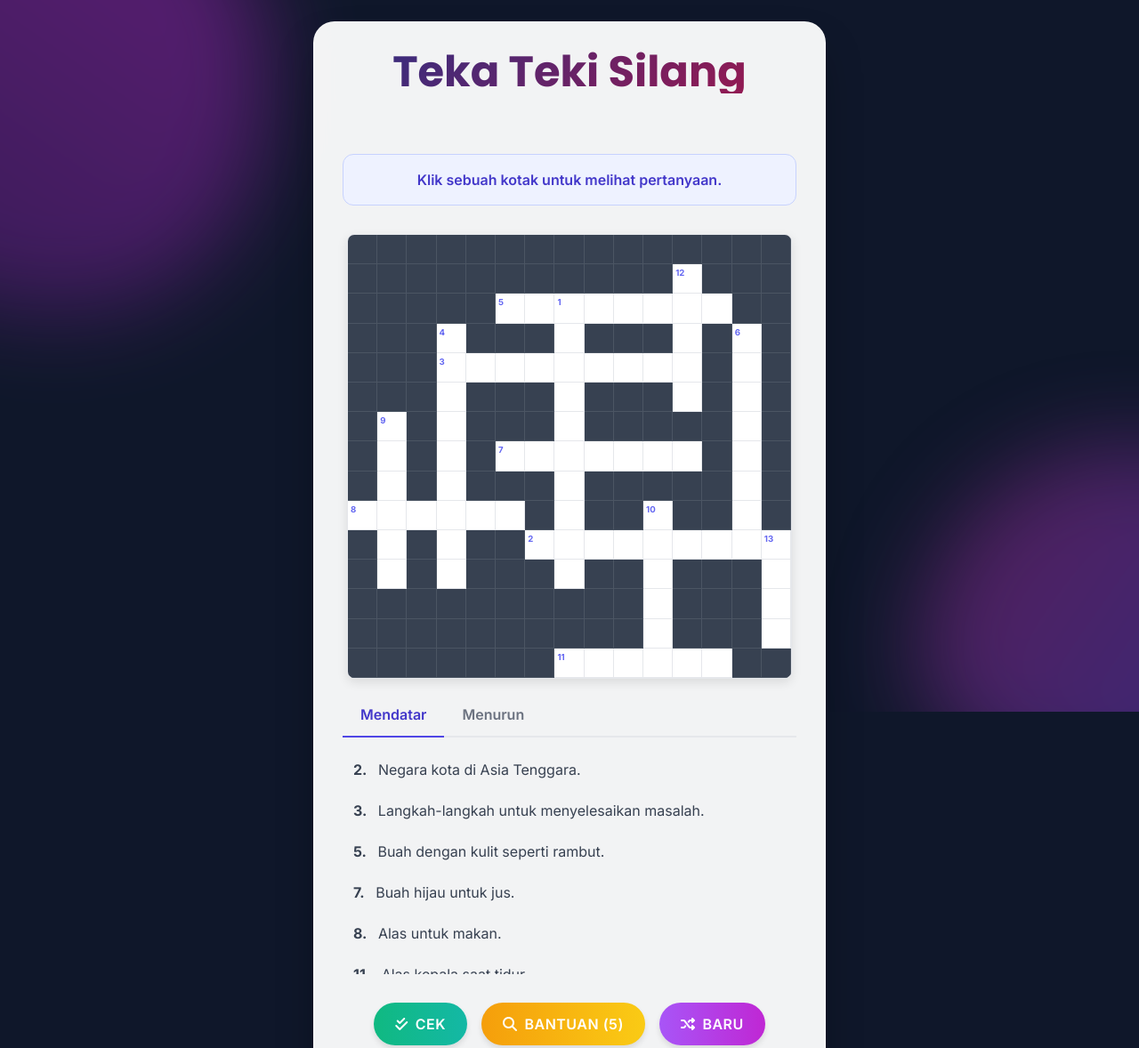
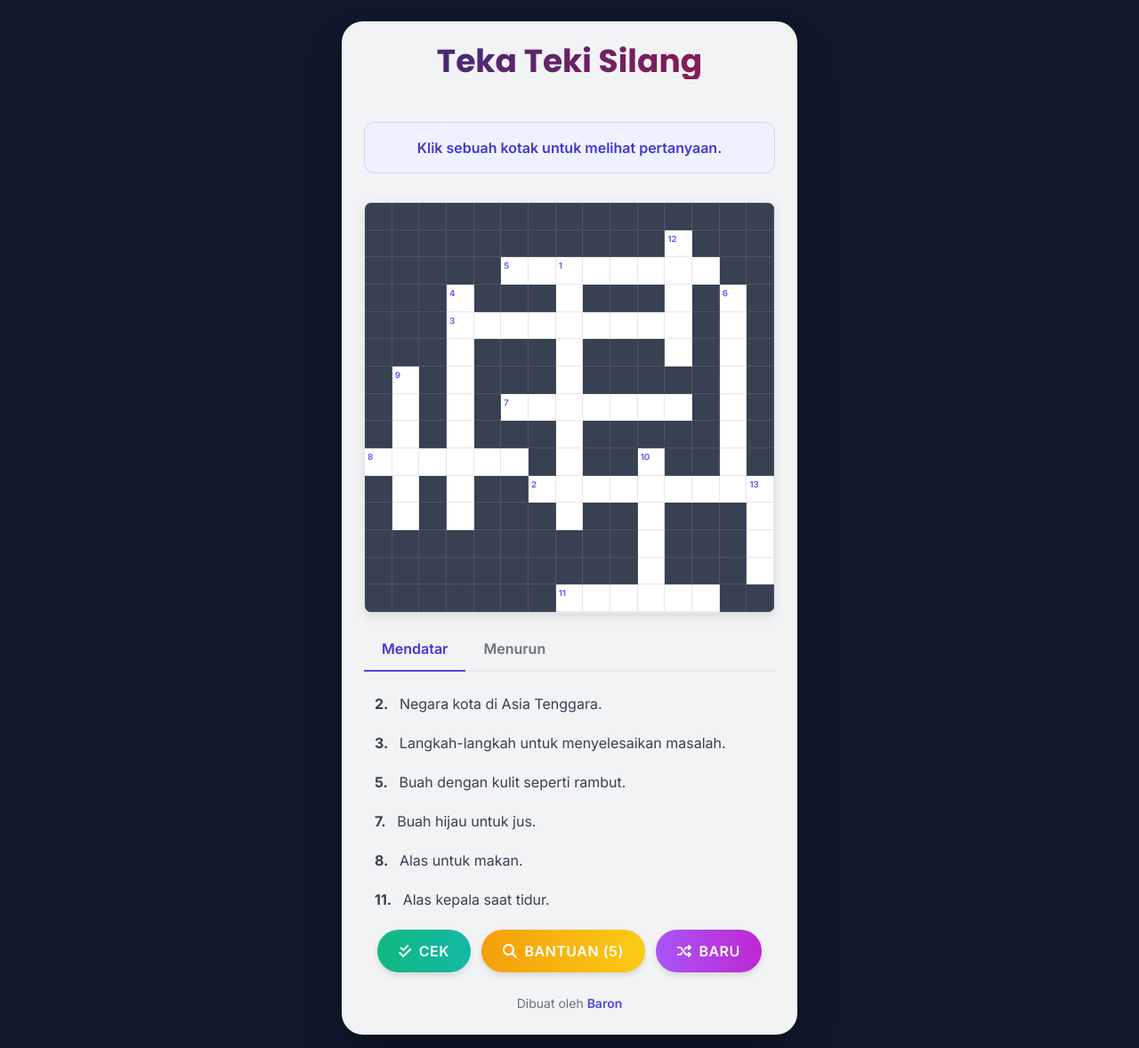
Before and after one commit to kylorond/baron, a plain HTML site: page index.html in a window 1280 px wide. Shown: the top 1178 px of the page at 89% size. Drawn offline with nearby package versions, Linux system fonts and the light colour scheme.

Commit message:
Update index.html

```diff
--- a/index.html
+++ b/index.html
@@ -3,24 +3,21 @@
 <head>
     <meta charset="UTF-8">
     <meta name="viewport" content="width=device-width, initial-scale=1.0">
-    <title>Teka Teki Silang</title>
+    <title>Teka Teki Silang - by Baron</title>
     <script src="https://cdn.tailwindcss.com"></script>
     <link rel="stylesheet" href="https://cdnjs.cloudflare.com/ajax/libs/font-awesome/6.5.2/css/all.min.css">
     <link rel="stylesheet" href="style.css">
 </head>
 <body class="p-4 md:p-6 flex flex-col items-center justify-center min-h-screen">
 
-    <div id="background-graphics">
-        <div class="blob blob1"></div>
-        <div class="blob blob2"></div>
-    </div>
+    <div id="background-graphics"></div>
 
-    <div class="w-full max-w-xl main-container p-6 md:p-8 relative z-10">
-        <header class="mb-6 text-center">
-            <h1 class="text-4xl md:text-5xl header-title">Teka Teki Silang</h1>
+    <div class="w-full max-w-lg main-container p-4 md:p-6 relative z-10">
+        <header class="mb-4 text-center">
+            <h1 class="text-3xl sm:text-4xl header-title">Teka Teki Silang</h1>
         </header>
 
-        <div id="message-area" class="mb-4 text-center font-semibold text-lg min-h-[28px]"></div>
+        <div id="message-area" class="mb-2 text-center font-semibold text-base min-h-[24px]"></div>
         <div id="modal-container"></div>
 
         <div class="flex flex-col items-center gap-4">
@@ -35,15 +32,15 @@
                     <button class="tab-button" data-tab="down">Menurun</button>
                 </div>
                 <div id="clue-panel-across" class="clue-panel active">
-                    <div id="across-clues" class="space-y-1.5 clue-container"></div>
+                    <div id="across-clues" class="space-y-1 clue-container"></div>
                 </div>
                 <div id="clue-panel-down" class="clue-panel">
-                    <div id="down-clues" class="space-y-1.5 clue-container"></div>
+                    <div id="down-clues" class="space-y-1 clue-container"></div>
                 </div>
             </div>
         </div>
 
-        <div class="mt-8 flex flex-col sm:flex-row justify-center items-center gap-4">
+        <div class="mt-6 flex flex-col sm:flex-row justify-center items-center gap-3">
             <button id="check-button" class="action-button w-full sm:w-auto">
                 <i class="fas fa-check-double"></i> Cek
             </button>
```
